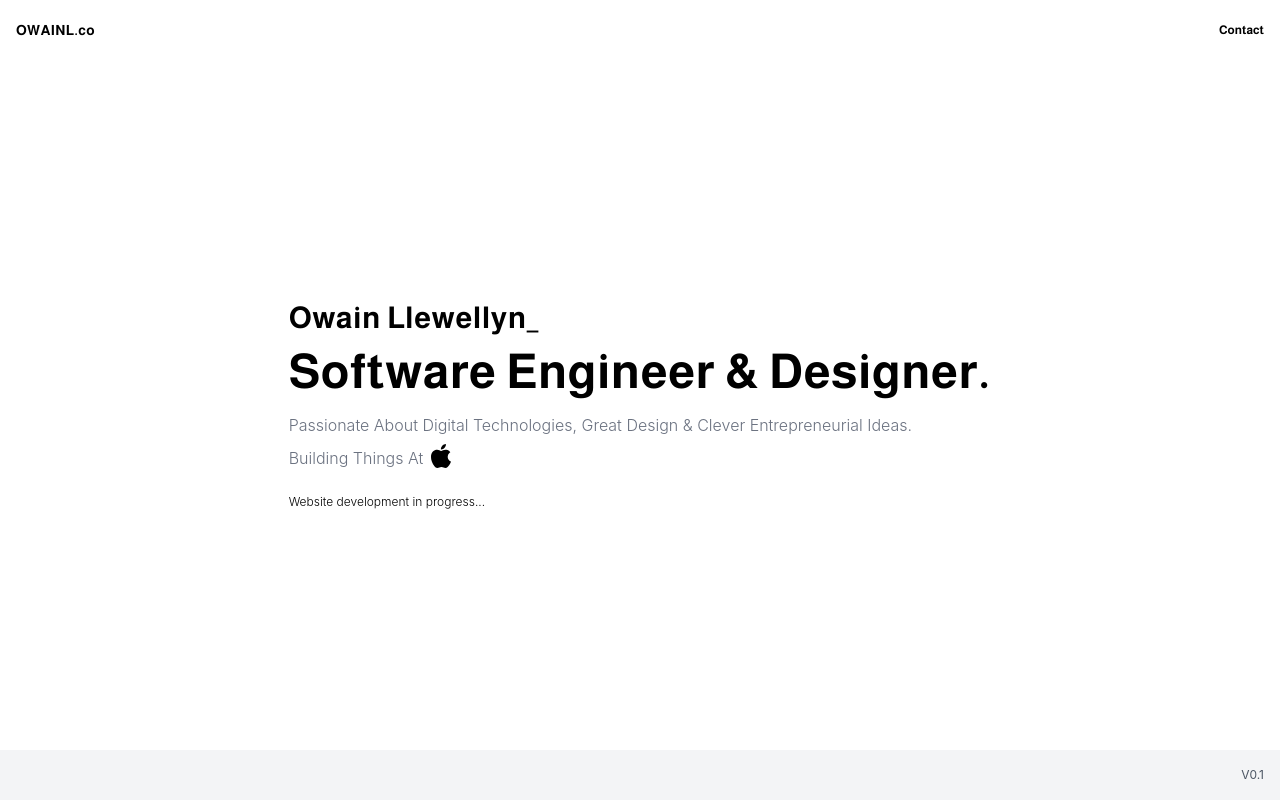
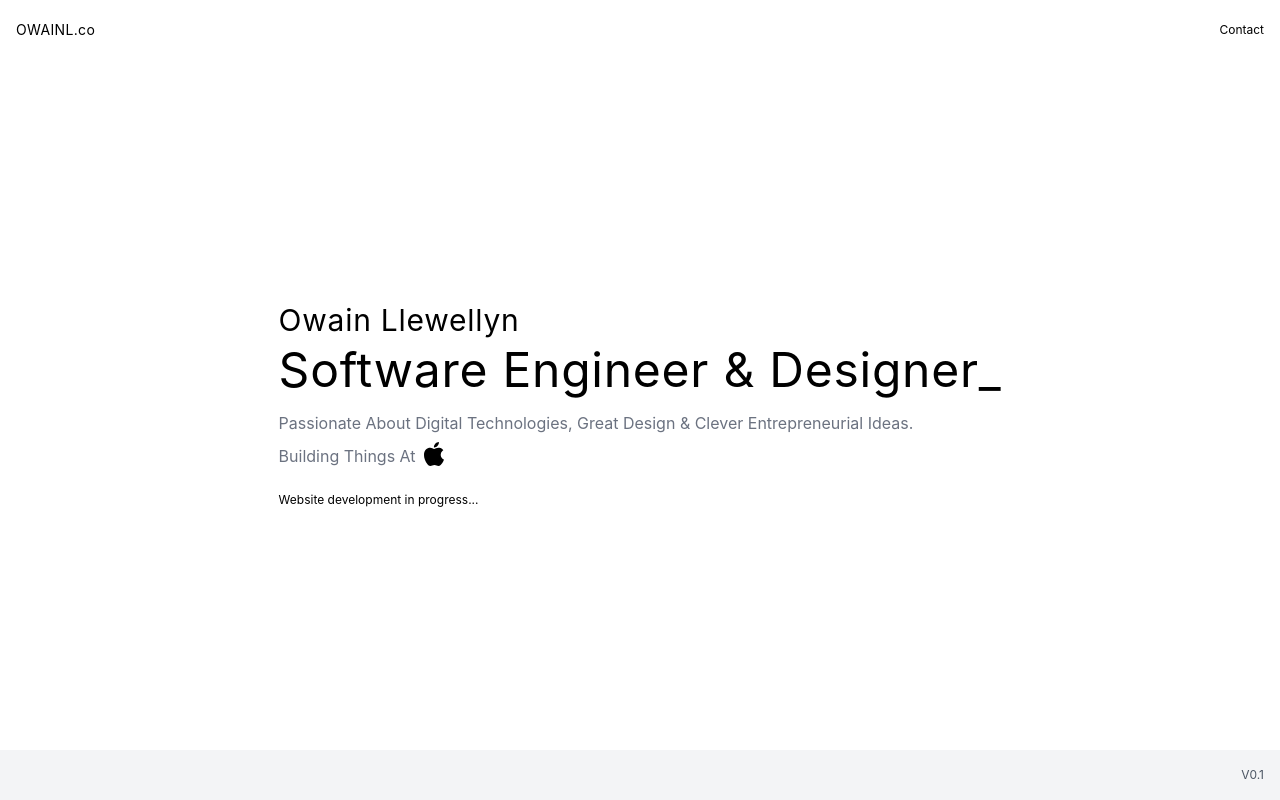
Before and after one commit to owzzz/owainl.blog, a Next.js app: page / in a window 1280 px wide. Built offline with nearby package versions, Linux system fonts and the light colour scheme.

Commit message:
Update type

```diff
--- a/package.json
+++ b/package.json
@@ -9,6 +9,7 @@
     "lint": "next lint"
   },
   "dependencies": {
+    "@next/font": "^13.0.7",
     "eslint": "8.27.0",
     "eslint-config-next": "13.0.4",
     "next": "13.0.4",
--- a/pages/index.tsx
+++ b/pages/index.tsx
@@ -1,7 +1,21 @@
 import Head from 'next/head';
 import Image from 'next/image';
 import Link from 'next/link';
-import Script from 'next/script'
+import Script from 'next/script';
+import { Roboto, Almarai } from '@next/font/google';
+
+const roboto = Roboto({
+  weight: '700',
+  subsets: ['latin'],
+  variable: '--font-roboto',
+});
+
+const almarai = Almarai({
+  weight: '800',
+  subsets: ['arabic'],
+  variable: '--font-almarai',
+});
+
 
 export default function Home() {
   return (
@@ -13,20 +27,20 @@ export default function Home() {
       </Head>
 
       <main className="flex flex-col h-screen">
-        <header className="bg-white px-6 md:px-4 flex items-center justify-between h-[60px] flex-none">
-          <Link className="text-sm text-black font-almarai tracking-wide" href="/">OWAINL.co</Link>
-          <Link className="text-xs font-almarai hover:underline" href="mailto:owain.llew@gmail.com?subject=Website%20enquiry">Contact</Link>
+        <header className={`${almarai.variable} bg-white px-6 md:px-4 flex items-center justify-between h-[60px] flex-none`}>
+          <Link className="text-sm text-black tracking-wide" href="/">OWAINL.co</Link>
+          <Link className="text-xs hover:underline" href="mailto:owain.llew@gmail.com?subject=Website%20enquiry">Contact</Link>
         </header>
         <section className="flex justify-center items-center w-full flex-1">
           <div className="px-6 md:px-4">
-            <h1 className="text-2xl md:text-3xl font-almarai tracking-wide leading-normal">Owain Llewellyn_<br /><span className="text-3xl md:text-5xl mt-3 block">Software Engineer &amp; Designer.</span></h1>
-            <p className="font-light text-gray-500 mt-4 leading-relaxed">Passionate About Digital Technologies, Great Design & Clever Entrepreneurial Ideas.</p>
-            <div className="flex mt-2 items-center text-gray-500 font-light">
-              <p>Building Things At</p>
+            <h1 className={`${almarai.variable} text-2xl md:text-3xl tracking-wide leading-normal`}>Owain Llewellyn<br /><span className="text-3xl md:text-5xl mt-2 block">Software Engineer &amp; Designer_</span></h1>
+            <p className={`${roboto.variable} text-gray-500 mt-4 leading-relaxed`}>Passionate About Digital Technologies, Great Design & Clever Entrepreneurial Ideas.</p>
+            <div className={`flex mt-2 items-center text-gray-500`}>
+              <p className={`${roboto.variable}`}>Building Things At</p>
               <Image src="/apple.svg" className="ml-2 relative bottom-0.5" alt="Apple Logo" width={20} height={20} />
             </div>
 
-            <p className="text-xs text-black mt-6 font-light">Website development in progress...</p>
+            <p className={`${roboto.variable} text-xs text-black mt-6`}>Website development in progress...</p>
           </div>
         </section>
         <footer className="flex-none flex px-6 md:px-4 justify-end items-center h-[50px] bg-gray-100">
--- a/styles/globals.css
+++ b/styles/globals.css
@@ -1,5 +1,3 @@
-@import url('https://fonts.googleapis.com/css2?family=Almarai:wght@700&display=swap');
-
 @tailwind base;
 @tailwind components;
 @tailwind utilities;
--- a/tailwind.config.js
+++ b/tailwind.config.js
@@ -1,4 +1,5 @@
 /** @type {import('tailwindcss').Config} */
+
 module.exports = {
   content: [
     "./pages/**/*.{js,ts,jsx,tsx}",
@@ -7,7 +8,8 @@ module.exports = {
   theme: {
     extend: {
       fontFamily: {
-        'almarai': ['Almarai'],
+        roboto: ['var(--font-roboto)'],
+        almarai: ['var(--font-almarai)'],
       },
     },
   },
```
Also changed, not shown: 1 other file (tests, documents, lock files or other folders).
